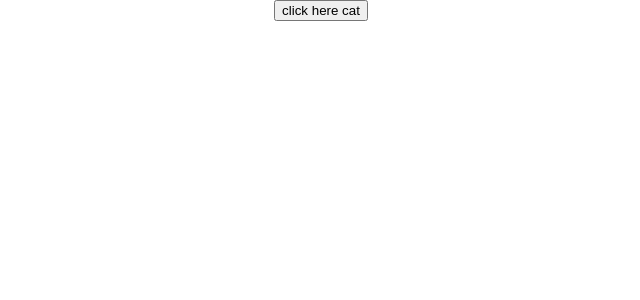
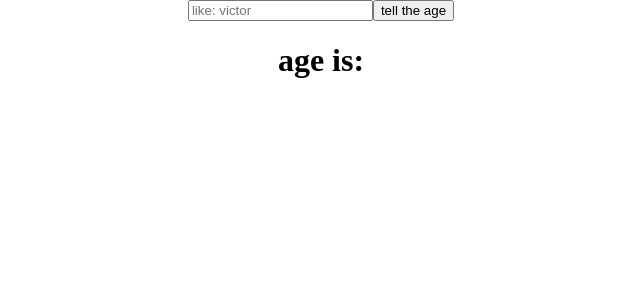
Before and after one commit to SharkTax/BotDisc, a React (Create React App) app: page / in a window 1280 px wide. Shown: the top 300 px of the page, without its empty margins (319-959 px from the left). Built offline with nearby package versions, Linux system fonts and the light colour scheme.

Commit message:
write a name, get an age

```diff
--- a/src/App.js
+++ b/src/App.js
@@ -3,22 +3,23 @@ import styles from'./App.css';
 import Axios from "axios"
 
 function App() {
-  const [catFact, setCatFact] = useState("")
+  const [name, setName] = useState("")
+  const [predictAge, setPredictAge] = useState(null)
 
-  const fecthCatFact = () =>{
-    Axios.get("https://catfact.ninja/fact").then((data)=>{
-      setCatFact(data.data.fact)
+  const fecthData = ()=>{
+    Axios.get(`https://api.agify.io/?name=${name}`).then((res)=>{
+      setPredictAge(res.data)
     })
   }
-  useEffect(()=>{
-
-  },[])
-
 
   return (
     <div className="App">
-      <button onClick={fecthCatFact}>click here cat</button>
-      <p>{catFact}</p>
+      <input placeholder='like: victor' onChange={(e)=>{
+        setName(e.target.value)
+      }}/>
+      <button onClick={fecthData}>tell the age</button>
+
+      <h1>age is: {predictAge?.age}</h1>
     </div>
   );
 }
```
